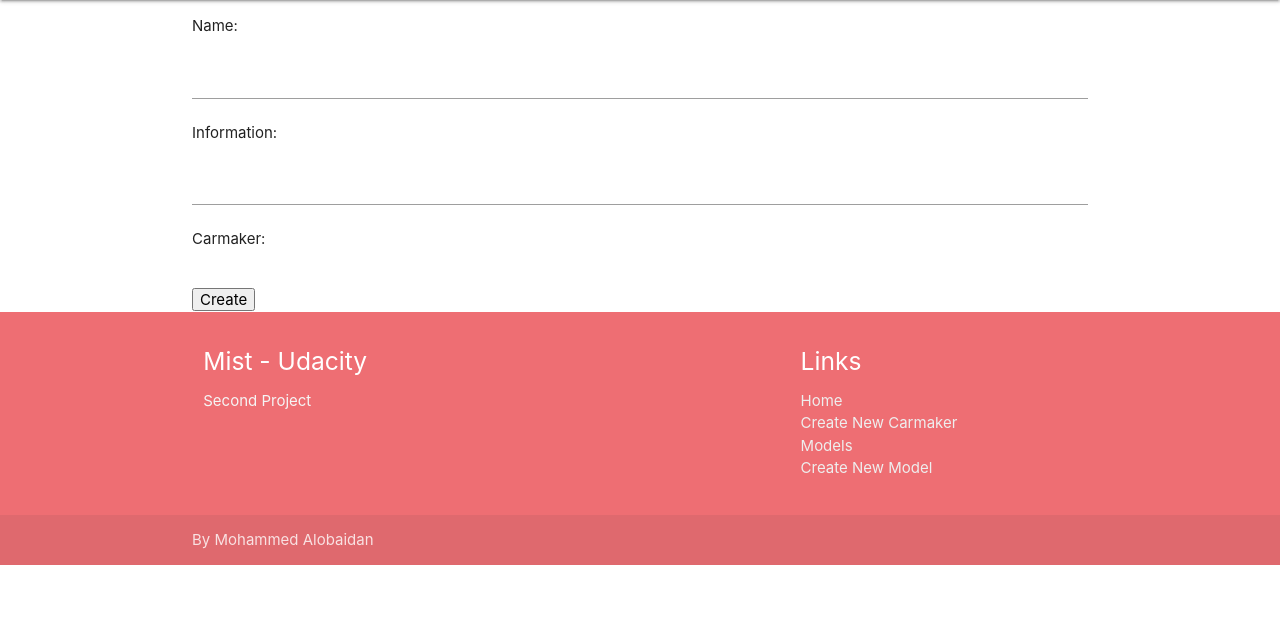
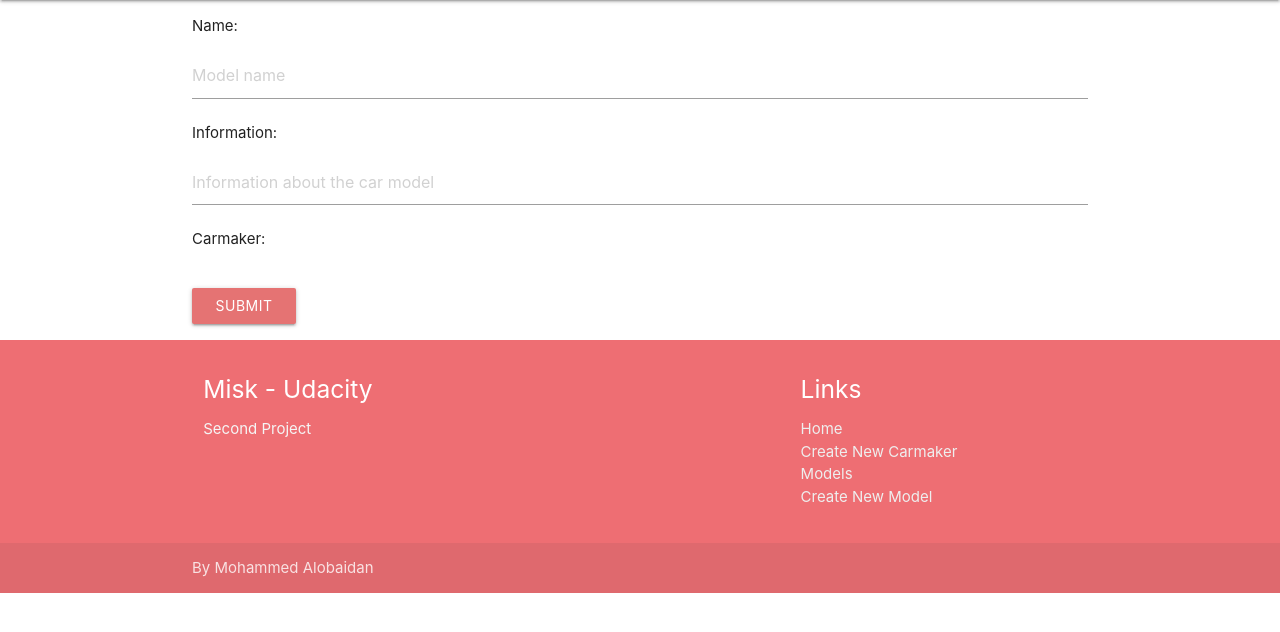
Before and after one commit to malobaidan/Udacity-FSND-P5, a Flask app: page /model/new in a window 1280 px wide. Shown: the part 64-696 px from the top of the page. Run offline with Flask 2, Linux system fonts and the light colour scheme; the visitor is signed in with stand-in values (Sample User, id 1); data that the repository does not hold is empty; some libraries are stand-ins or nearby versions.

Commit message:
many css changes to the htmls

```diff
--- a/templates/base.html
+++ b/templates/base.html
@@ -16,6 +16,7 @@
       display: flex;
       min-height: 100vh;
       flex-direction: column;
+
     }
 
     main {
@@ -36,14 +37,14 @@
   </div>
 </nav>
 
-  <div id="content" class="container">{% block content %}{% endblock %}</div>
+  <div id="content" class="container" style="padding-bottom:2vh">{% block content %}{% endblock %}</div>
   <div id="footer">
     {% block footer %}
     <footer class="page-footer">
         <div class="container">
           <div class="row">
             <div class="col l6 s12">
-              <h5 class="white-text">Mist - Udacity</h5>
+              <h5 class="white-text">Misk - Udacity</h5>
               <p class="grey-text text-lighten-4">Second Project</p>
             </div>
             <div class="col l4 offset-l2 s12">
--- a/templates/newcarmaker.html
+++ b/templates/newcarmaker.html
@@ -26,7 +26,7 @@
 		<p>Name:</p>
 		<input type="text" name="name" size='30' required>
 		</br></br>
-		<button class="btn waves-effect waves-light" type="submit" name="action">Create
+		<button class="red lighten-2 btn waves-effect waves-light" type="submit" name="action">Create
 				<i class="material-icons right"></i>
 		</button>
 
--- a/templates/newmodel.html
+++ b/templates/newmodel.html
@@ -26,10 +26,10 @@
 	<div class="form">
 	<form action="{{ url_for('NewModel') }}" method= "POST">
 		<p>Name:</p>
-		<input class="smallbox" type="text" name="name" size='30' required>
+		<input placeholder="Model name" class="smallbox" type="text" name="name" size='30' required>
 		</br>
 		<p>Information:</p>
-		<input class="bigbox" type="text" name="information" size='80' required>
+		<input placeholder="Information about the car model" class="bigbox" type="text" name="information" size='80' required>
 		</br>
 		<p>Carmaker:</p>
 		{% for carmaker in carmakers %}
@@ -42,7 +42,9 @@
 
 		{% endfor %}
 		</br>
-		<input type="submit" value='Create'>
+		<button class="red lighten-2 btn waves-effect waves-light" type="submit" name="action">Submit
+			<i class="material-icons right"></i>
+		</button>
 	</form>
 	</div>
 	{% endblock %}
--- a/templates/updatecarmakers.html
+++ b/templates/updatecarmakers.html
@@ -1,5 +1,5 @@
 {% extends "base.html" %}
-{% block title %} models {% endblock %}
+{% block title %} Update car maker {% endblock %}
 {% block head %}
 {{ super() }}
 
```
Also changed, not shown: templates/carmakers.html (+4 -4 lines), templates/login.html (+8 -7 lines), templates/model.html (+7 -2 lines), templates/models.html (+6 -4 lines), templates/updatemodel.html (+21 -7 lines), 1 other file.
